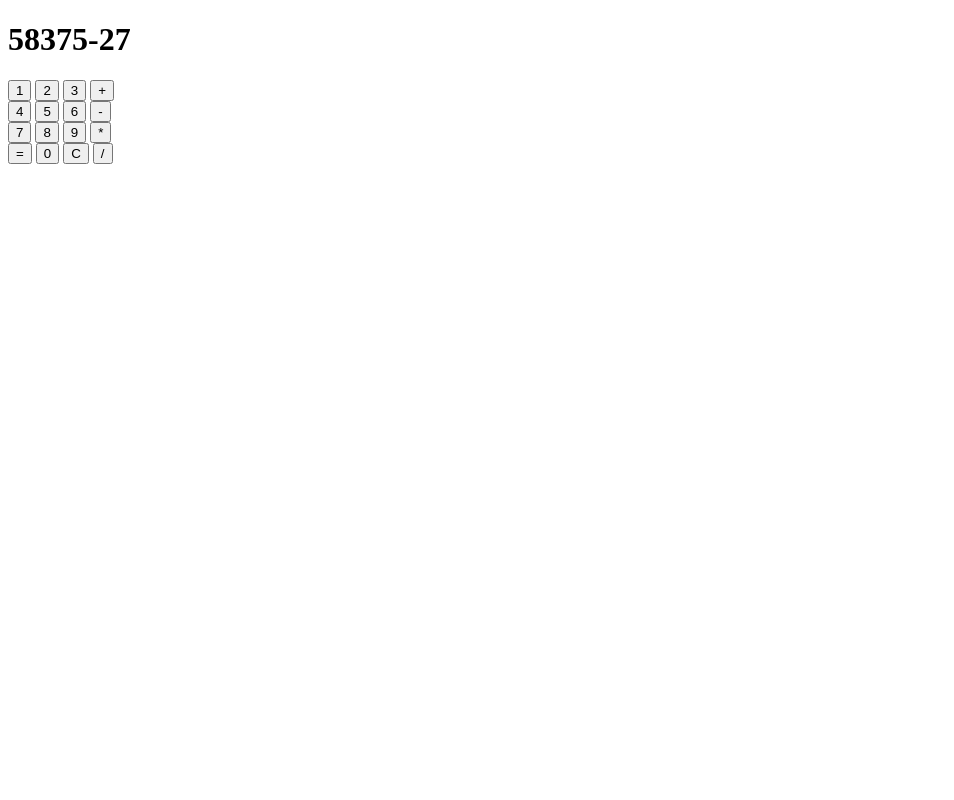
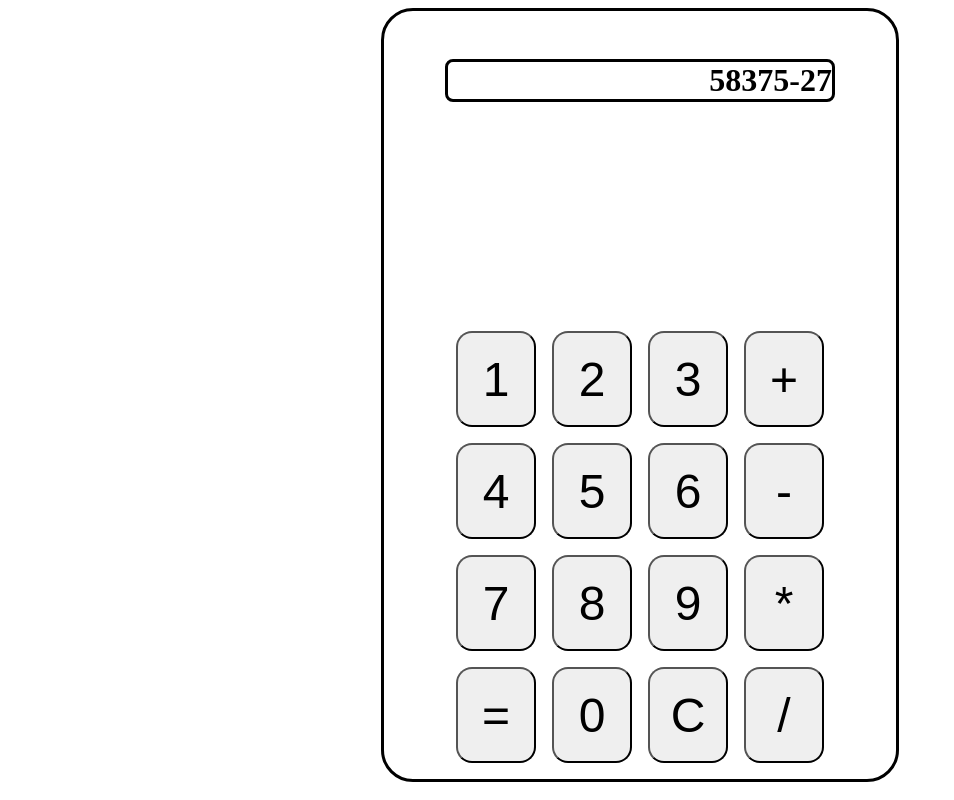
Before and after one commit to MilesRigby/odin-calculator, a plain HTML site: page index.html in a window 1280 px wide. Shown: the whole page, without its empty margins (0-954 px from the left). Drawn offline with Linux system fonts and the light colour scheme.

Commit message:
Added basic css styling for calculator layout

```diff
--- a/index.html
+++ b/index.html
@@ -4,6 +4,7 @@
     <meta charset="UTF-8">
     <meta name="viewport" content="width=device-width, initial-scale=1.0">
     <title>Document</title>
+    <link rel="stylesheet" href="styles.css">
 </head>
 <body>
 
--- /dev/null
+++ b/styles.css
@@ -0,0 +1,65 @@
+* {
+    padding: 0;
+    margin: 0;
+}
+
+body {
+    display: flex;
+    flex-direction: column;
+    align-items: center;
+}
+
+#calculator {
+    margin-top: 1vh;
+    height: 96vh;
+    width: 64vh;
+
+    display: flex;
+    flex-direction: column;
+    justify-content: space-between;
+    align-items: center;
+
+    border-style: solid;
+    border-color: black;
+    border-radius: 4vh;
+}
+
+#display {
+    margin-top: 6vh;
+    width: 48vh;
+
+    display: flex;
+    flex-direction: row;
+    justify-content: end;
+
+    border-style: solid;
+    border-color: black;
+    border-radius: 1vh;
+
+    font-size: 2vh;
+}
+
+#buttons {
+    height: 80vh;
+    width: 48vh;
+
+    display: flex;
+    flex-direction: column;
+    justify-content: end;
+}
+
+.row {
+    display: flex;
+    flex-direction: row;
+    justify-content: space-around;
+}
+
+button {
+    margin-bottom: 2vh;
+    height: 12vh;
+    width: 10vh;
+
+    border-radius: 2vh;
+
+    font-size: 6vh;
+}
```
